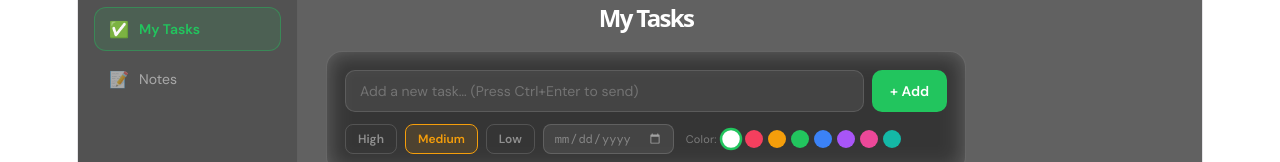
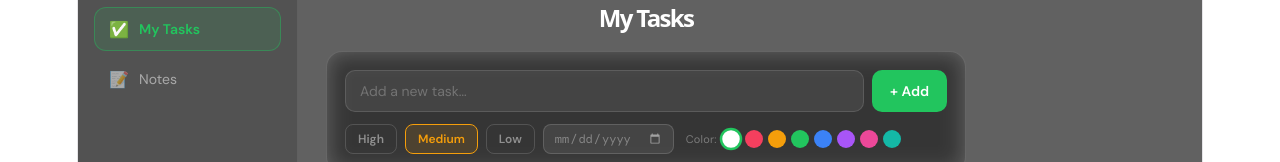
Before and after one commit to Umud42/todo-app, a React (Vite) app in the folder todo-app/: page / in a window 1280 px wide. Shown: the part 141-303 px from the top of the page. Built offline with nearby package versions, Linux system fonts and the light colour scheme.

Commit message:
yeni dizayn

```diff
--- a/todo-app/src/TodoApp.jsx
+++ b/todo-app/src/TodoApp.jsx
@@ -449,7 +449,7 @@ export default function TodoApp() {
                       value={input}
                       onChange={e => setInput(e.target.value)}
                       onKeyDown={e => e.key === "Enter" && addTask()}
-                      placeholder="Add a new task… (Press Ctrl+Enter to send)"
+                      placeholder="Add a new task…"
                       style={{
                         flex: 1, height: "42px", padding: "0 14px",
                         background: "rgba(255,255,255,0.08)", border: "0.5px solid rgba(255,255,255,0.12)",
```
